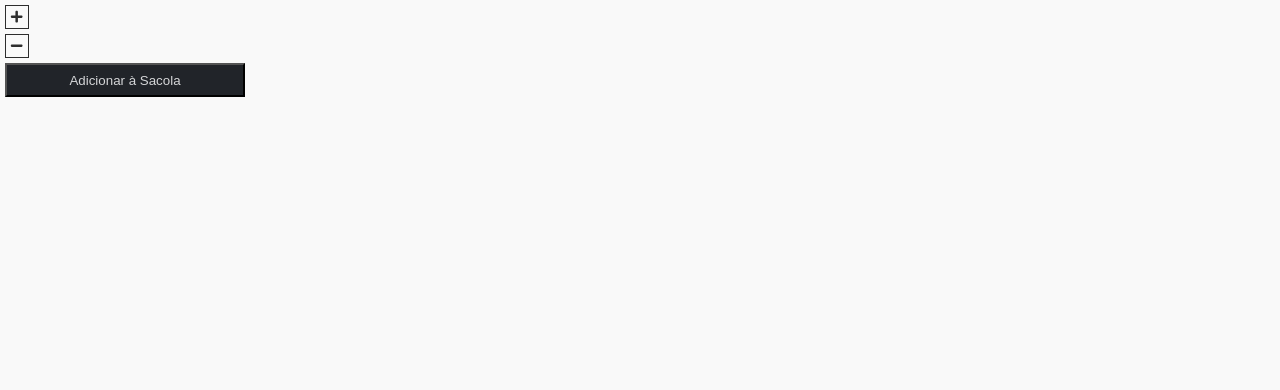
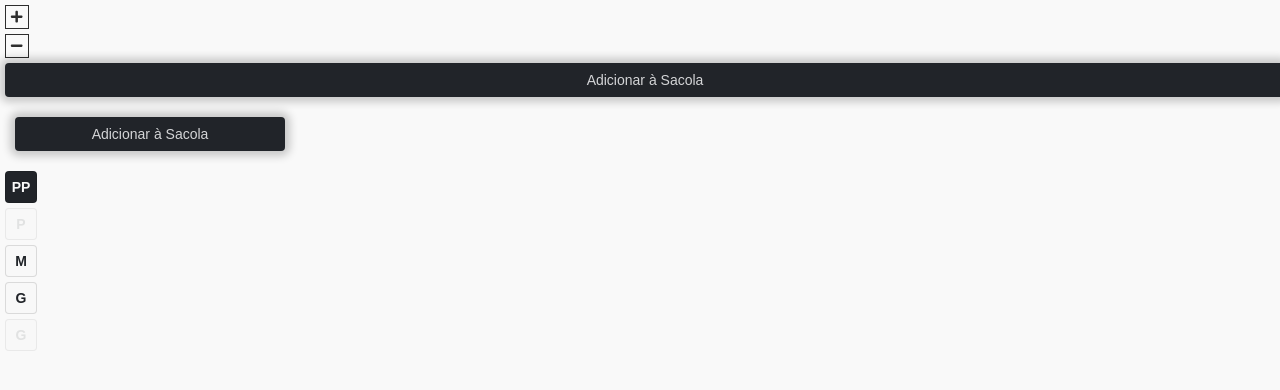
Before and after one commit to brenoxavier48/Fashionista_E-commerce, a React (Create React App) app: page / in a window 1280 px wide. Shown: the top 390 px of the page. Built offline with nearby package versions, Linux system fonts and the light colour scheme.

Commit message:
feat: create SizeButton

```diff
--- a/src/App.tsx
+++ b/src/App.tsx
@@ -1,5 +1,5 @@
 import React from "react";
-import { CountButton, MainButton } from "./components/ui/buttons";
+import { CountButton, MainButton, SizeButton } from "./components/ui/buttons";
 
 function App() {
   return (
@@ -8,6 +8,15 @@ function App() {
         <CountButton></CountButton>
         <CountButton decrease></CountButton>
         <MainButton label="Adicionar à Sacola"></MainButton>
+        <div style={{width:"290px", padding:"10px"}}>
+          <MainButton label="Adicionar à Sacola"></MainButton>
+        </div>
+        <SizeButton size="PP" available selected></SizeButton>
+        <SizeButton size="P" available={false} selected></SizeButton>
+        <SizeButton size="M" available></SizeButton>
+        <SizeButton size="G" available></SizeButton>
+        <SizeButton size="G" available={false}></SizeButton>
+
       </div>
     </div>
   );
--- a/src/assets/scss/Main.scss
+++ b/src/assets/scss/Main.scss
@@ -5,6 +5,8 @@
 //components
 @import "../../components/ui/buttons/CountButton/styles.scss";
 @import "../../components/ui/buttons/MainButton/styles.scss";
+@import "../../components/ui/buttons/SizeButton/styles.scss";
+
 
 //pages
 // @import "../../pages/Home/styles.scss";
--- a/src/components/ui/buttons/MainButton/styles.scss
+++ b/src/components/ui/buttons/MainButton/styles.scss
@@ -1,8 +1,12 @@
 .mainButton {
   @include button-base;
 
-  width: 240px;
+  width: 100%;
   height: 34px;
   background-color: #212429;
   color: #d4d5d7;
+  border: 0;
+  border-radius: 4px;
+  box-shadow: 0px 0px 9px 5px rgba(0, 0, 0, 0.2);
+  font-size: 14px;
 }
--- /dev/null
+++ b/src/components/ui/buttons/SizeButton/index.tsx
@@ -0,0 +1,23 @@
+import React, { ButtonHTMLAttributes } from "react";
+
+type Props = ButtonHTMLAttributes<HTMLButtonElement> & {
+  size: string;
+  available: boolean;
+  selected?: boolean;
+};
+
+export const SizeButton = ({ size, available, selected, ...otherProps }: Props) => {
+  return (
+    <button
+      className={`
+        product-size
+        ${available ? '' : 'product-size--disabled'}
+        ${available && selected ? 'product-size--selected' : ''}
+      `}
+      disabled={available}
+      {...otherProps}
+    >
+      {size}
+    </button>
+  );
+};
--- /dev/null
+++ b/src/components/ui/buttons/SizeButton/styles.scss
@@ -0,0 +1,23 @@
+.product-size {
+  @include button-base;
+
+  width: 32px;
+  height: 32px;
+  background-color: #f8f8f8;
+  color: #212429;
+  border: 1px solid rgba(0, 0, 0, 0.12);
+  border-radius: 4px;
+  font-size: 14px;
+  font-weight: 700;
+
+  &.product-size--disabled {
+    border: 1px solid rgba(0, 0, 0, 0.06);
+    color: rgba(33, 36, 41, 0.1);
+  }
+
+  &.product-size--selected {
+    background-color: #212429;
+    color: #f8f8f8;
+  }
+
+}
--- a/src/components/ui/buttons/index.ts
+++ b/src/components/ui/buttons/index.ts
@@ -1,2 +1,3 @@
 export * from './CountButton'
 export * from './MainButton'
+export * from './SizeButton'
```
Also changed, not shown: 1 other file (tests, documents, lock files or other folders).
